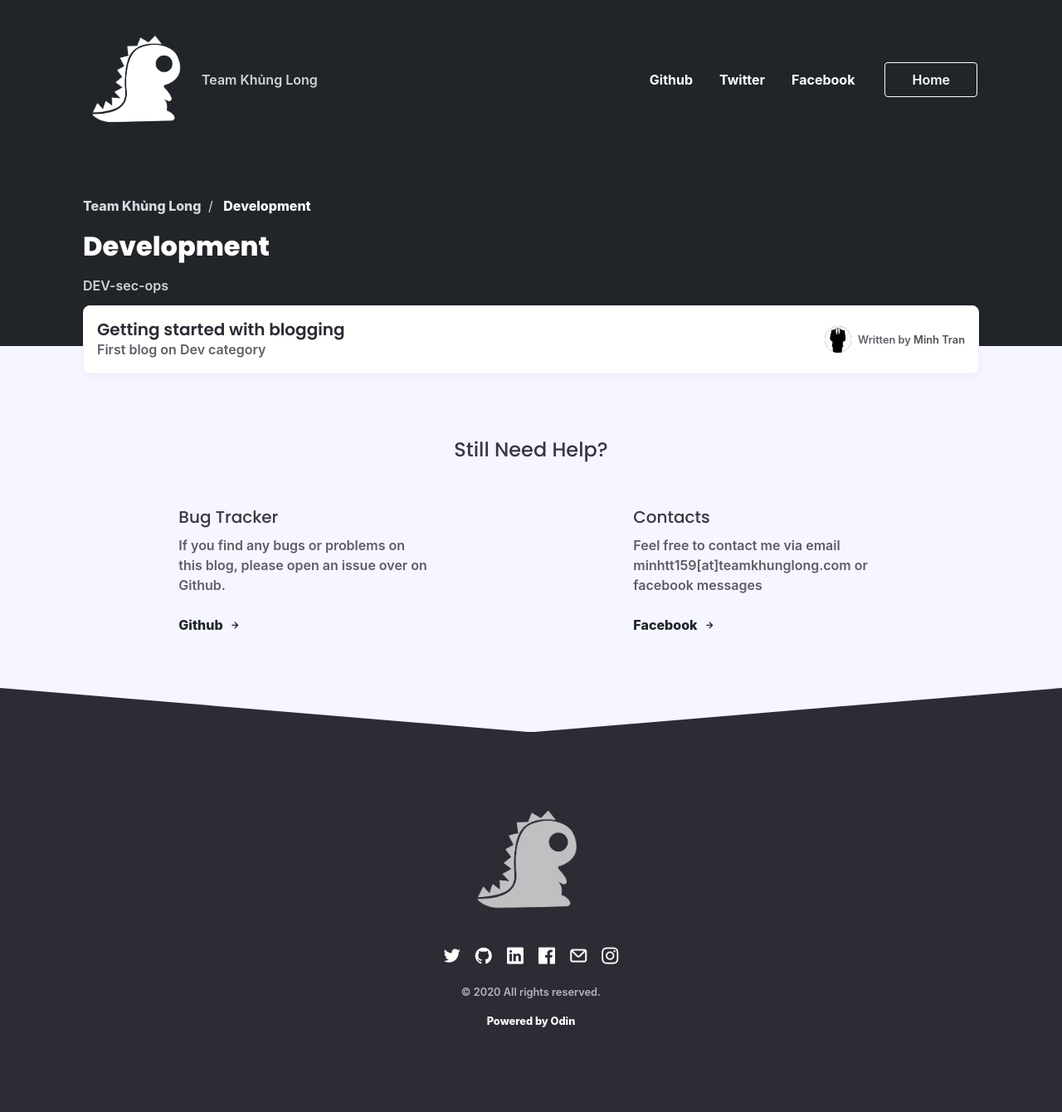
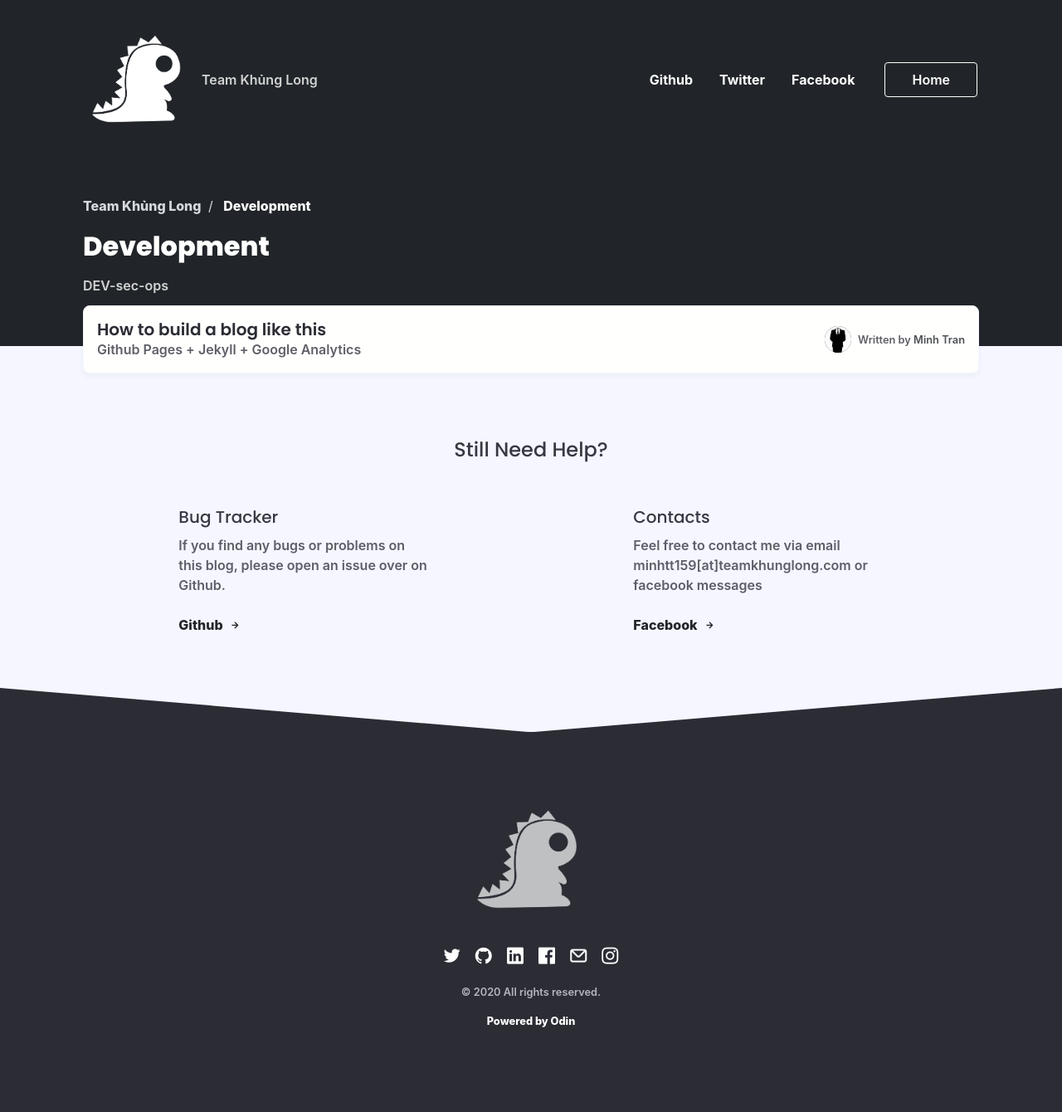
Before and after one commit to teamkhunglong/teamkhunglong.github.io, a Jekyll site: the page built from development.html, in a window 1280 px wide. Shown: the whole page at 83% size. Built offline with Jekyll 4.4.1, drawn with Linux system fonts in a browser that asks for light colours; nearby versions of some CDN libraries; some web fonts are replaced; comment, search, counter and statistics services are not loaded; part of the change alters nothing that is shown.

Commit message:
New Blog: How to build a blog like this

```diff
--- a/_includes/head.html
+++ b/_includes/head.html
@@ -24,11 +24,10 @@
 
   <!-- GA -->
   {% include google-analytics.html %}
+
   <!-- CSS -->
   <link rel="stylesheet" href="{{ site.baseurl }}/css/styles.css">
   <link rel="stylesheet" href="{{ site.url }}{{ site.baseurl }}/css/styles.css">
-
-
 
   <!-- Icons -->
   <link rel="shortcut icon" href="{{ site.url }}{{ site.baseurl }}/favicon.ico">
--- a/_posts/Development/2020-10-22-getting-started.md
+++ /dev/null
@@ -1,12 +0,0 @@
----
-layout: post
-title: "Getting started with blogging"
-date: 2020-10-22 10:00:00 +0700
-category: development
-author: minh
-short-description: First blog on Dev category
----
-
------
-
-**hihi dcm hihi**
--- /dev/null
+++ b/_posts/Development/2020-10-22-how-to-build-a-blog-like-this.md
@@ -0,0 +1,78 @@
+---
+layout: post
+title: "How to build a blog like this"
+date: 2020-10-22 10:00:00 +0700
+category: development
+author: minh
+short-description: Github Pages + Jekyll + Google Analytics
+---
+
+-----
+
+# Làm sao để tạo được một blog như thế này?
+
+## Động lực làm blog
+
+Nếu bạn đã follow mình từ trước, có thể bạn đã biết mình có một chiếc blog ở domain [minhtt159.wordpress.com](https://minhtt159.wordpress.com "wordpress blog"). Trong quá trình sử dụng, mình đã gặp một vài vấn đề:
+1. Wordpress cứ thỉnh thoảng lại gửi mail sale 20-30-50% nhằm dụ mình bỏ tiền ra, làm rác luồng mail.
+2. Wordpress load rất chậm, dù không có post nào thì điểm [Google PageSpeed Insights](https://developers.google.com/speed/pagespeed/insights/) cũng chỉ được tầm 6x điểm.
+3. Wordpress free theme khá xấu, lại còn không customize domain được, mà mình lại tốn 300k để mua domain này rồi, không dùng thì phí á!
+4. Sau khi học tin học cơ sở 1 và được điểm B, do [website xấu](https://minhtt159.github.io "good old github page"), mình luôn muốn làm một chiếc website cá nhân đẹp đẹp một tí.
+
+Dù như vậy, việc chuyển đổi qua chiếc blog như này có thể gặp phải nhiều khó khăn:
+1. Toàn bộ source code của chiếc blog này sẽ được public tại trang github. Nếu website sử dụng theme hay animation gì đẹp đẹp, sẽ rất dễ được người khác bế đi như web của [Juno_okyo](https://j2team.dev/blog/canh-bao-extension-giao-dien-cu "anh gì ơi mở block cho em vào group h4x0r với :(").
+2. Learning Curve khá lớn. Đối với người ít code web như mình, việc tạo ra một chiếc blog đẹp đẹp có đủ HTML/CSS/JS tốn khá nhiều công sức.
+
+## Làm blog như thế này cần những gì?
+
+### Domain
+
+Đầu tiên, tất nhiên rồi, bạn phải có một domain.
+
+![NameCheap Domain]({{ site.baseurl }}/assets/2020/10/name-cheap-domain.png#center "Name Cheap Domain")
+
+Mình vô tình được quản lý một vài domain hay ho, vậy nên mình biết làm sao để mua một chiếc. Ở đây, mình sử dụng `NameCheap` vì thế giới hay dùng. Nếu tiếng anh là một trở ngại đối với bạn, ở Việt Nam có một vài dịch vụ cũng làm việc tương tự như `GoDaddy`, `Nhân Hòa`, `Hostinger`, ...
+
+Với giá 13$/năm đối với domain `.com`, tính ra chưa đến 1k/ngày, mà mình lại có một chiếc blog riêng xịn sò như này thì tội gì không đầu tư một chút.
+
+#### DNS Provider (Optional)
+
+Mình không biết các trang web lớn họ trỏ DNS qua dịch vụ nào, nhưng ở đây, mình dùng `Cloudflare` vì nó free và có nhiều tiện ích. Ngoài ra, nghe nói một công ty lớn nào đó đang triển khai giải pháp tương tự, bạn có thể xem qua tại [Cloudrity](https://cloudrity.com.vn/ "yêu VCS <3").
+
+![CloudFlare Analytics]({{ site.baseurl }}/assets/2020/10/cloudflare-analytics.png#center "CloudFlare Analytics"){:height="70%" width="70%"}
+
+Khi config domain, bạn có thể tạo một [CNAME record](https://en.wikipedia.org/wiki/CNAME_record) để trỏ domain của bạn về trang github.
+
+#### Mail Service (Optional)
+
+Khi quản lý mail của `matesctf.org`, mình được tiếp cận với những hệ thống mã nguồn mở rất bá, trong đó có Zoho. Zoho cho phép bạn tạo một Email Hosting miến phí, điểm bất lợi là bạn chỉ có thể tạo số lượng user giới hạn (hình như là 5 users). Do đó, từ bây giờ bạn có thể gửi thư điện tử cho mình qua email [minhtt159@teamkhunglong.com](mailto://minhtt159@teamkhunglong.com).
+
+### Github Pages
+
+#### Domain của trang Github
+
+Do mình chỉ cần làm website tĩnh (không kết nối database, không cung cấp dịch vụ, ...) nên mình sử dụng [Github Pages](https://pages.github.com/). Thay vì phải mua một chiếc VPS cấu hình cao và quản lý Webserver, mình có thể sử dụng công cụ miễn phí như của Github. Khó khăn mình đã nói ở trên, nhưng sự đánh đổi là hợp lý với trường hợp của mình.
+
+Sử dụng Github Pages giúp mình yên tâm được một việc rằng tất cả nội dung trên blog đều là nội dung tĩnh, khỏi phải lo về vấn đề hacker tấn công vào Webserver (nói vậy thôi chứ mấy anh hacker đừng deface em nhé).
+
+#### Blog Framework
+
+Khi làm việc cùng những người anh, mình đã dần học hỏi được những công cụ tốt / framework tốt. Ví dụ như người anh có chiếc blog [Develbranch](https://develbranch.com) cũng sử dụng framework tương tự.
+
+Tất nhiên, bạn có thể tự code HTML/CSS/JS như việc mình làm hồi học tin học cơ sở 1. Cơ mà, do mình gà, nên có framework thì mình dùng vậy.
+
+Ở đây, mình dùng framework [Jekyll](https://jekyllrb.com/) với theme [Odin](https://github.com/TeaGuns/odin). Kho theme của Jekyll không xịn sò, không nhiều animation giống các trang lớn như [VCS](https://viettelcybersecurity.com) nhưng cũng đủ đẹp để mình được thỏa sức sáng tạo. Hơn nữa, những blog này mình viết hoàn toàn sử dụng markdown nên không phải lo khi đọc trên các phiên bản trình duyệt hay điện thoại khác.
+
+#### Google Analytics
+
+Làm web gì mà không chạy SEO? Thật ra, mình rất thích tính năng này của Wordpress. Nhờ có nó, mình biết được bài nào có nhiều lượng view hơn bài nào. Giả sử, đến thời gian này trong năm, mọi người hay search google ra những writeups cũ của mình ở những giải Sinh viên với An toàn thông tin những năm trước chẳng hạn.
+
+Do không dùng Wordpress nữa, mình phải tự chạy Analytics cho blog. Mình nghĩ rằng không có công cụ nào khác tuyệt vời hơn [Google Analytics](https://www.google.com/analytics/). Sau khi tạo một chiếc data stream, họ gửi cho mình một đoạn byte để mình add vào [header của blog](https://github.com/teamkhunglong/teamkhunglong.github.io/commit/f73d61d37edc49743f069c1d1979d55481afe5e6). Việc còn lại là của Google lo thôi!
+
+![Google Analytics]({{ site.baseurl }}/assets/2020/10/google-analytics.png#center){:height="70%" width="70%"}
+
+### Logo
+
+Nói chung là chiếc blog này không thể đẹp được nếu không có logo xịn sò từ em người yêu tuyệt vời. Yêu em <3
+
+![Logo]({{ site.baseurl }}/assets/2020/10/teamkhunglong-demo.png#center)
--- a/css/styles.scss
+++ b/css/styles.scss
@@ -38,3 +38,9 @@
 #anglesvg {
   display: block;
 }
+
+// Center an image https://stackoverflow.com/a/43691451
+img[src*='#center'] {
+  display: block;
+  margin: auto;
+}
```
Also changed, not shown: assets/2020/10/cloudflare-analytics.png (added), assets/2020/10/google-analytics.png (added), assets/2020/10/name-cheap-domain.png (added), assets/2020/10/teamkhunglong-demo.png (added).
